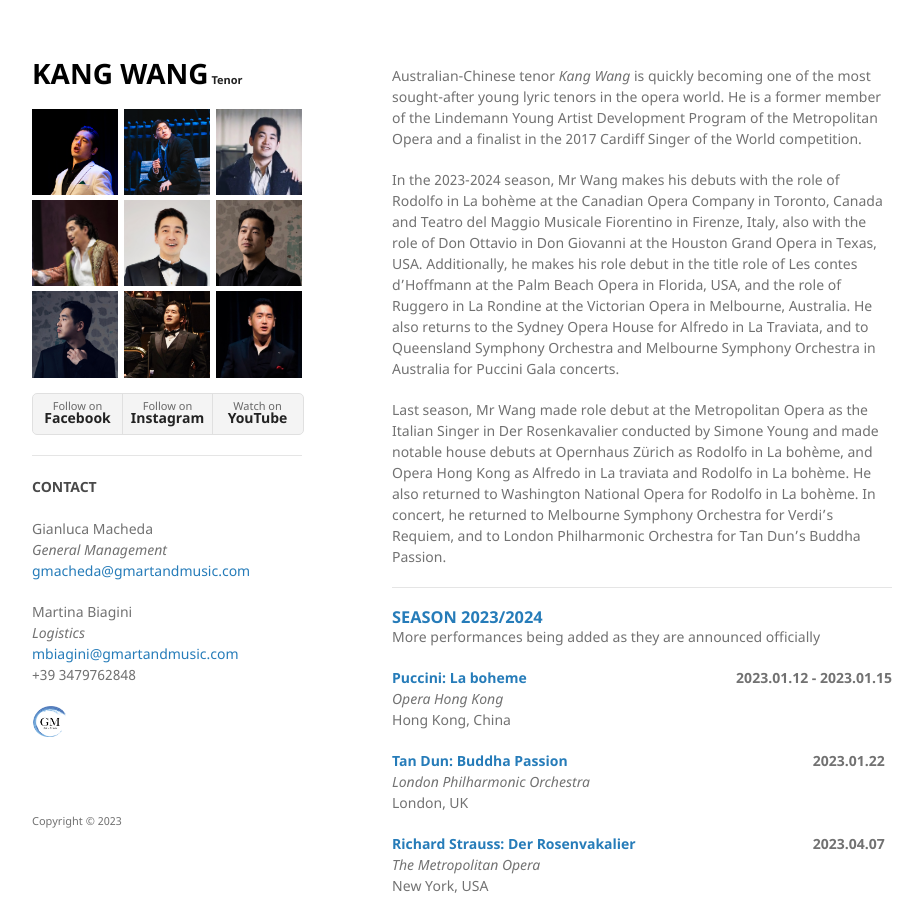
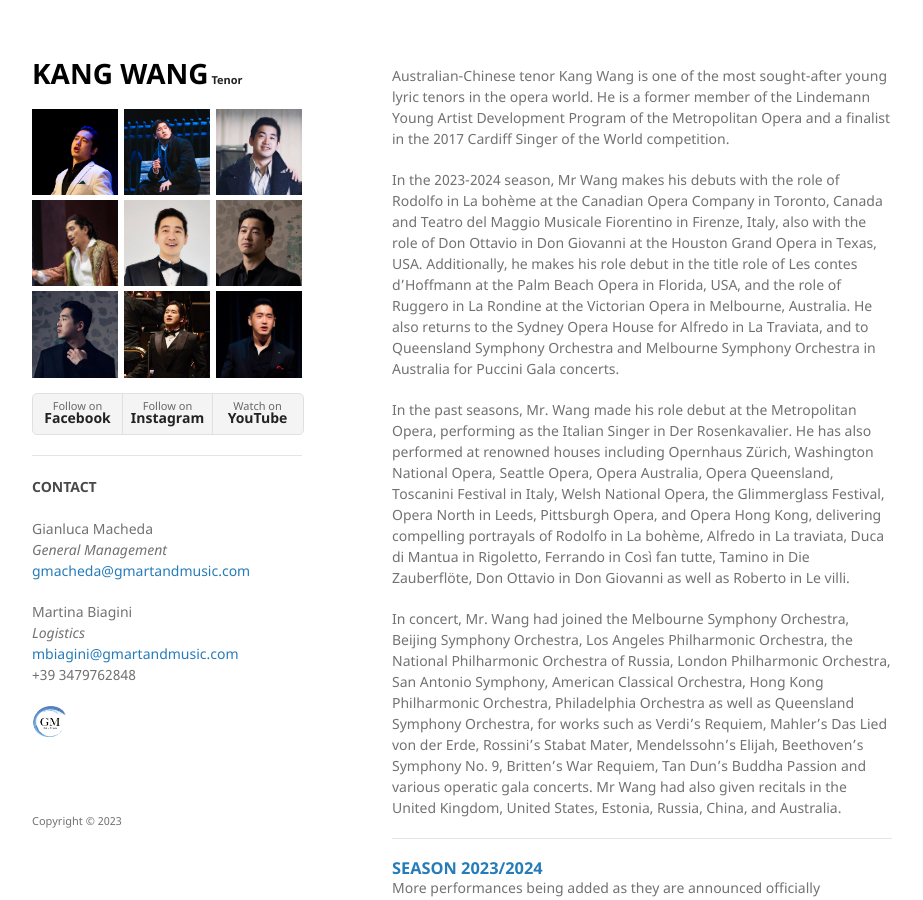
Before and after one commit to kwopera/kwt, a Jekyll site: the page built from index.md, in a window 1280 px wide and 900 px high. Shown: the whole window, without its empty margins (178-1101 px from the left). Built offline with Jekyll 4.4.1, drawn with Linux system fonts in a browser that asks for light colours.

Commit message:
Update index.md

```diff
--- a/index.md
+++ b/index.md
@@ -2,11 +2,14 @@
 layout: default
 ---
 
-Australian-Chinese tenor *Kang Wang* is quickly becoming one of the most sought-after young lyric tenors in the opera world. He is a former member of the Lindemann Young Artist Development Program of the Metropolitan Opera and a finalist in the 2017 Cardiff Singer of the World competition.
+Australian-Chinese tenor Kang Wang is one of the most sought-after young lyric tenors in the opera world. He is a former member of the Lindemann Young Artist Development Program of the Metropolitan Opera and a finalist in the 2017 Cardiff Singer of the World competition.
 
 In the 2023-2024 season, Mr Wang makes his debuts with the role of Rodolfo in La bohème at the Canadian Opera Company in Toronto, Canada and Teatro del Maggio Musicale Fiorentino in Firenze, Italy, also with the role of Don Ottavio in Don Giovanni at the Houston Grand Opera in Texas, USA. Additionally, he makes his role debut in the title role of Les contes d’Hoffmann at the Palm Beach Opera in Florida, USA, and the role of Ruggero in La Rondine at the Victorian Opera in Melbourne, Australia. He also returns to the Sydney Opera House for Alfredo in La Traviata, and to Queensland Symphony Orchestra and Melbourne Symphony Orchestra in Australia for Puccini Gala concerts.
 
-Last season, Mr Wang made role debut at the Metropolitan Opera as the Italian Singer in Der Rosenkavalier conducted by Simone Young and made notable house debuts at Opernhaus Zürich as Rodolfo in La bohème, and Opera Hong Kong as Alfredo in La traviata and Rodolfo in La bohème. He also returned to Washington National Opera for Rodolfo in La bohème. In concert, he returned to Melbourne Symphony Orchestra for Verdi’s Requiem, and to London Philharmonic Orchestra for Tan Dun’s Buddha Passion.
+In the past seasons, Mr. Wang made his role debut at the Metropolitan Opera, performing as the Italian Singer in Der Rosenkavalier. He has also performed at renowned houses including Opernhaus Zürich, Washington National Opera, Seattle Opera, Opera Australia, Opera Queensland, Toscanini Festival in Italy, Welsh National Opera, the Glimmerglass Festival, Opera North in Leeds, Pittsburgh Opera, and Opera Hong Kong, delivering compelling portrayals of Rodolfo in La bohème, Alfredo in La traviata, Duca di Mantua in Rigoletto, Ferrando in Così fan tutte, Tamino in Die Zauberflöte, Don Ottavio in Don Giovanni as well as Roberto in Le villi.
+
+In concert, Mr. Wang had joined the Melbourne Symphony Orchestra, Beijing Symphony Orchestra, Los Angeles Philharmonic Orchestra, the National Philharmonic Orchestra of Russia, London Philharmonic Orchestra, San Antonio Symphony,  American Classical Orchestra, Hong Kong Philharmonic Orchestra, Philadelphia Orchestra as well as Queensland Symphony Orchestra, for works such as Verdi’s Requiem, Mahler’s Das Lied von der Erde, Rossini’s Stabat Mater, Mendelssohn’s Elijah, Beethoven’s Symphony No. 9, Britten’s War Requiem, Tan Dun’s Buddha Passion and various operatic gala concerts. Mr Wang had also given recitals in the United Kingdom, United States, Estonia, Russia, China, and Australia.
+
 
 
 <hr>
```
